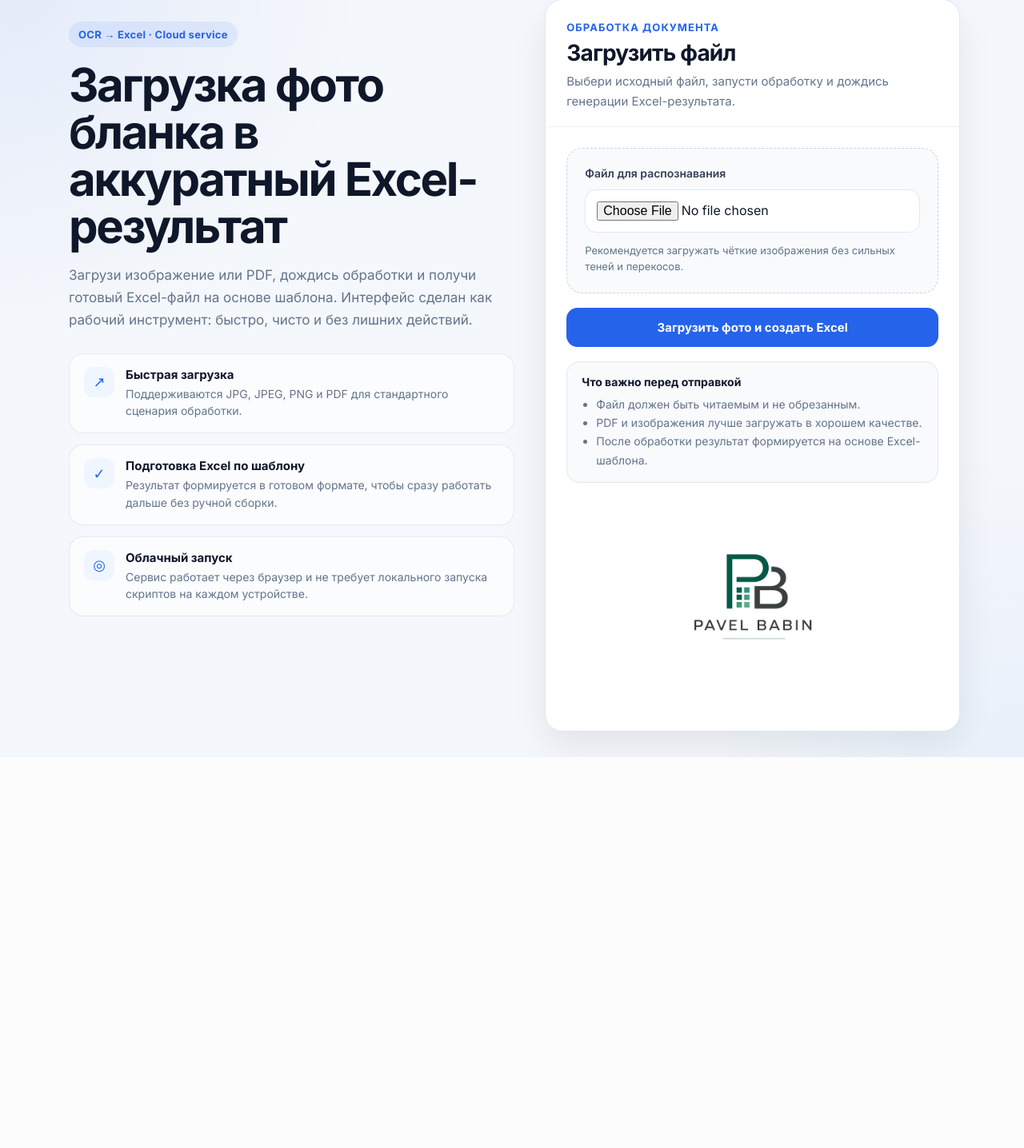
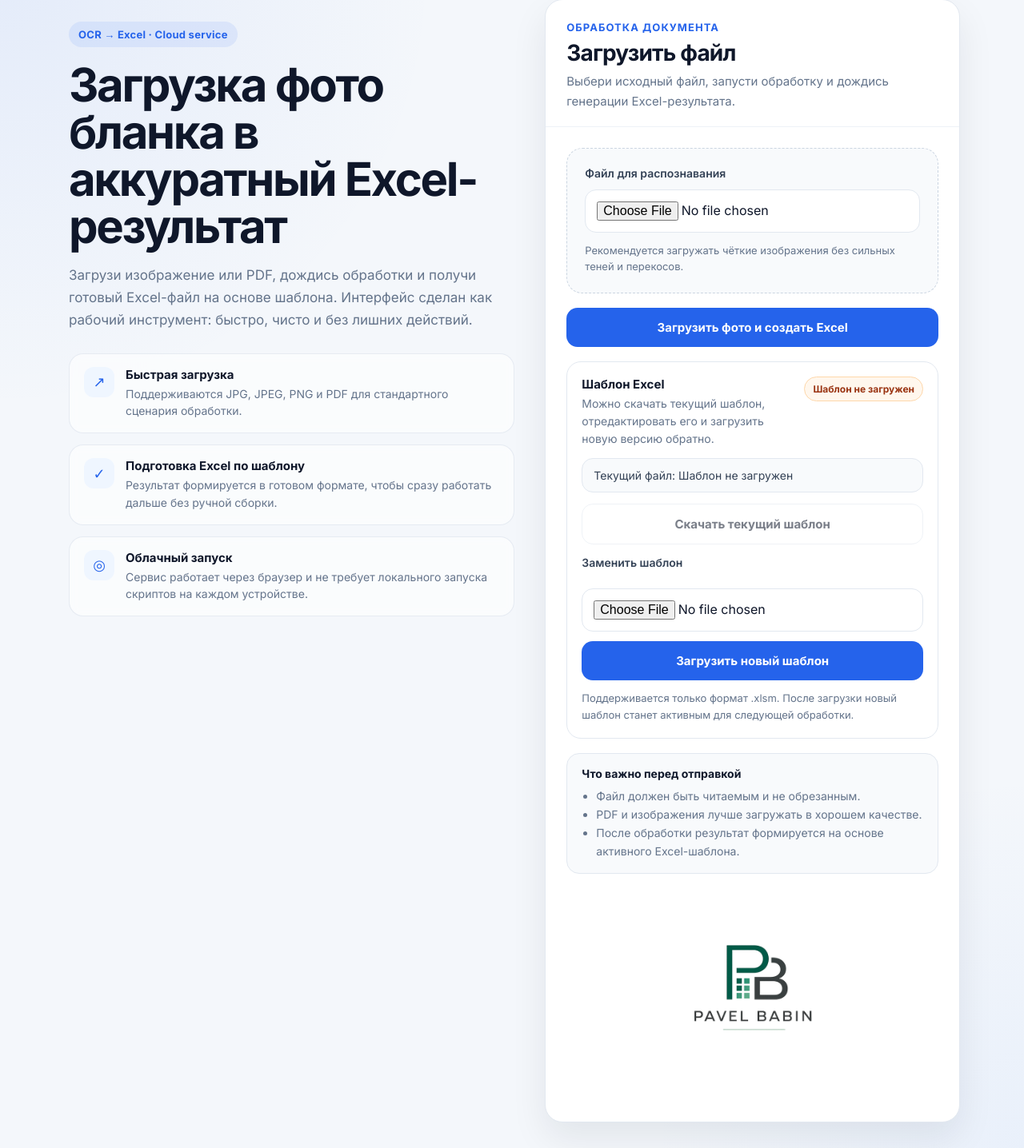
Before and after one commit to pavelingrosso54-tech/ocr_excel_web, a FastAPI app: page / in a window 1280 px wide. Shown: the part 33-1469 px from the top of the page at 80% size. Before the commit the page ends 980 px from the top, so only its background shows below. Run offline with FastAPI, Linux system fonts and the light colour scheme.

Commit message:
Add template download and replace flow

```diff
--- a/app/main.py
+++ b/app/main.py
@@ -2,18 +2,25 @@ from pathlib import Path
 import shutil
 import traceback
 
-from fastapi import FastAPI, Request, UploadFile, File
-from fastapi.responses import HTMLResponse, FileResponse, PlainTextResponse
+from fastapi import FastAPI, Request, UploadFile, File, HTTPException
+from fastapi.responses import HTMLResponse, FileResponse, PlainTextResponse, RedirectResponse
 from fastapi.templating import Jinja2Templates
 
 from app.excel_writer import write_rows_to_excel
-from app.ocr_yandex import get_yandex_rows  # << вместо локального OCR
+from app.ocr_yandex import get_yandex_rows
+
 
 app = FastAPI(debug=True)
 
 BASE_DIR = Path(__file__).resolve().parent
 UPLOAD_DIR = BASE_DIR / "uploads"
 UPLOAD_DIR.mkdir(exist_ok=True)
+
+STORAGE_DIR = BASE_DIR / "storage"
+TEMPLATE_DIR = STORAGE_DIR / "templates"
+TEMPLATE_DIR.mkdir(parents=True, exist_ok=True)
+
+ACTIVE_TEMPLATE_PATH = TEMPLATE_DIR / "current_template.xlsm"
 
 templates = Jinja2Templates(directory=str(BASE_DIR / "templates"))
 
@@ -23,8 +30,46 @@ async def index(request: Request):
     return templates.TemplateResponse(
         request=request,
         name="index.html",
-        context={}
+        context={
+            "template_exists": ACTIVE_TEMPLATE_PATH.exists(),
+            "template_name": ACTIVE_TEMPLATE_PATH.name if ACTIVE_TEMPLATE_PATH.exists() else "Шаблон не загружен"
+        }
     )
+
+
+@app.get("/template/download")
+async def download_template():
+    if not ACTIVE_TEMPLATE_PATH.exists():
+        raise HTTPException(status_code=404, detail="Шаблон не найден")
+
+    return FileResponse(
+        path=str(ACTIVE_TEMPLATE_PATH),
+        filename="template.xlsm",
+        media_type="application/vnd.ms-excel.sheet.macroEnabled.12"
+    )
+
+
+@app.post("/template/upload")
+async def upload_template(template_file: UploadFile = File(...)):
+    try:
+        if not template_file.filename:
+            raise HTTPException(status_code=400, detail="Файл не выбран")
+
+        ext = Path(template_file.filename).suffix.lower()
+        if ext != ".xlsm":
+            raise HTTPException(status_code=400, detail="Разрешён только файл .xlsm")
+
+        with ACTIVE_TEMPLATE_PATH.open("wb") as buffer:
+            shutil.copyfileobj(template_file.file, buffer)
+
+        return RedirectResponse(url="/", status_code=303)
+
+    except HTTPException:
+        raise
+    except Exception:
+        err = traceback.format_exc()
+        print(err)
+        return PlainTextResponse(err, status_code=500)
 
 
 @app.post("/run")
@@ -41,7 +86,6 @@ async def run_process(image_file: UploadFile = File(...)):
 
         print("IMAGE SAVED:", image_path.exists())
 
-        # Яндекс OCR
         yandex_rows = get_yandex_rows(str(image_path))
 
         print("YANDEX ROWS COUNT:", len(yandex_rows))
--- a/app/templates/index.html
+++ b/app/templates/index.html
@@ -17,6 +17,14 @@
             --border: #e2e8f0;
             --primary: #2563eb;
             --primary-hover: #1d4ed8;
+            --secondary: #ffffff;
+            --secondary-hover: #f8fafc;
+            --success-bg: #ecfdf5;
+            --success-border: #bbf7d0;
+            --success-text: #166534;
+            --warn-bg: #fff7ed;
+            --warn-border: #fed7aa;
+            --warn-text: #9a3412;
             --shadow: 0 20px 45px rgba(15, 23, 42, 0.08);
             --radius: 22px;
         }
@@ -208,22 +216,127 @@
             margin-top: 18px;
         }
 
-        button {
-            border: none;
+        .btn,
+        button,
+        .link-btn {
+            display: inline-flex;
+            align-items: center;
+            justify-content: center;
+            gap: 8px;
+            width: 100%;
             border-radius: 14px;
-            background: var(--primary);
-            color: white;
             padding: 15px 18px;
             font: inherit;
             font-size: 15px;
             font-weight: 700;
+            text-decoration: none;
             cursor: pointer;
-            transition: background 0.2s ease, transform 0.15s ease;
+            transition: background 0.2s ease, transform 0.15s ease, border-color 0.2s ease;
         }
 
-        button:hover {
+        button,
+        .btn-primary {
+            border: none;
+            background: var(--primary);
+            color: white;
+        }
+
+        button:hover,
+        .btn-primary:hover {
             background: var(--primary-hover);
             transform: translateY(-1px);
+        }
+
+        .btn-secondary {
+            border: 1px solid var(--border);
+            background: var(--secondary);
+            color: var(--text);
+        }
+
+        .btn-secondary:hover {
+            background: var(--secondary-hover);
+            transform: translateY(-1px);
+        }
+
+        .template-panel {
+            margin-top: 18px;
+            border-radius: 18px;
+            border: 1px solid var(--border);
+            background: #ffffff;
+            padding: 18px;
+        }
+
+        .template-head {
+            display: flex;
+            align-items: flex-start;
+            justify-content: space-between;
+            gap: 14px;
+            margin-bottom: 14px;
+        }
+
+        .template-title {
+            margin: 0 0 4px;
+            font-size: 15px;
+            font-weight: 700;
+        }
+
+        .template-text {
+            margin: 0;
+            color: var(--muted);
+            font-size: 14px;
+            line-height: 1.55;
+        }
+
+        .status-badge {
+            display: inline-flex;
+            align-items: center;
+            justify-content: center;
+            border-radius: 999px;
+            padding: 7px 10px;
+            font-size: 12px;
+            font-weight: 700;
+            white-space: nowrap;
+        }
+
+        .status-ok {
+            background: var(--success-bg);
+            border: 1px solid var(--success-border);
+            color: var(--success-text);
+        }
+
+        .status-missing {
+            background: var(--warn-bg);
+            border: 1px solid var(--warn-border);
+            color: var(--warn-text);
+        }
+
+        .template-name {
+            margin: 0 0 14px;
+            padding: 12px 14px;
+            border-radius: 14px;
+            background: var(--panel-2);
+            border: 1px solid var(--border);
+            font-size: 14px;
+            color: #334155;
+            word-break: break-word;
+        }
+
+        .template-actions {
+            display: grid;
+            gap: 12px;
+        }
+
+        .template-upload-form {
+            display: grid;
+            gap: 12px;
+            margin-top: 14px;
+        }
+
+        .template-help {
+            margin: 12px 0 0;
+            color: var(--muted);
+            font-size: 13px;
+            line-height: 1.6;
         }
 
         .note {
@@ -288,6 +401,10 @@
 
             .card-title {
                 font-size: 24px;
+            }
+
+            .template-head {
+                flex-direction: column;
             }
 
             .bottom-image {
@@ -356,20 +473,57 @@
                         <div class="actions">
                             <button type="submit">Загрузить фото и создать Excel</button>
                         </div>
+                    </form>
+
+                    <section class="template-panel">
+                        <div class="template-head">
+                            <div>
+                                <p class="template-title">Шаблон Excel</p>
+                                <p class="template-text">Можно скачать текущий шаблон, отредактировать его и загрузить новую версию обратно.</p>
+                            </div>
+
+                            {% if template_exists %}
+                                <span class="status-badge status-ok">Шаблон загружен</span>
+                            {% else %}
+                                <span class="status-badge status-missing">Шаблон не загружен</span>
+                            {% endif %}
+                        </div>
+
+                        <div class="template-name">
+                            Текущий файл: {{ template_name }}
+                        </div>
+
+                        <div class="template-actions">
+                            {% if template_exists %}
+                                <a class="btn btn-secondary" href="/template/download">Скачать текущий шаблон</a>
+                            {% else %}
+                                <a class="btn btn-secondary" href="#" onclick="return false;" aria-disabled="true" style="opacity: 0.55; pointer-events: none;">Скачать текущий шаблон</a>
+                            {% endif %}
+                        </div>
+
+                        <form action="/template/upload" method="post" enctype="multipart/form-data" class="template-upload-form">
+                            <label class="upload-label" for="template_file">Заменить шаблон</label>
+                            <input id="template_file" type="file" name="template_file" accept=".xlsm" required>
+                            <button type="submit" class="btn-primary">Загрузить новый шаблон</button>
+                        </form>
+
+                        <p class="template-help">
+                            Поддерживается только формат .xlsm. После загрузки новый шаблон станет активным для следующей обработки.
+                        </p>
+                    </section>
 
                     <div class="note">
                         <p class="note-title">Что важно перед отправкой</p>
                         <ul>
                             <li>Файл должен быть читаемым и не обрезанным.</li>
                             <li>PDF и изображения лучше загружать в хорошем качестве.</li>
-                                <li>После обработки результат формируется на основе Excel-шаблона.</li>
+                            <li>После обработки результат формируется на основе активного Excel-шаблона.</li>
                         </ul>
                     </div>
 
                     <div class="bottom-image-wrap">
                         <img src="/static/img/logo-pb.jpg" alt="Логотип" class="bottom-image">
                     </div>
-                    </form>
                 </div>
             </div>
         </section>
```
Also changed, not shown: app/excel_writer.py (+13 -4 lines). Lines whose indentation alone changed are shown as unchanged.
